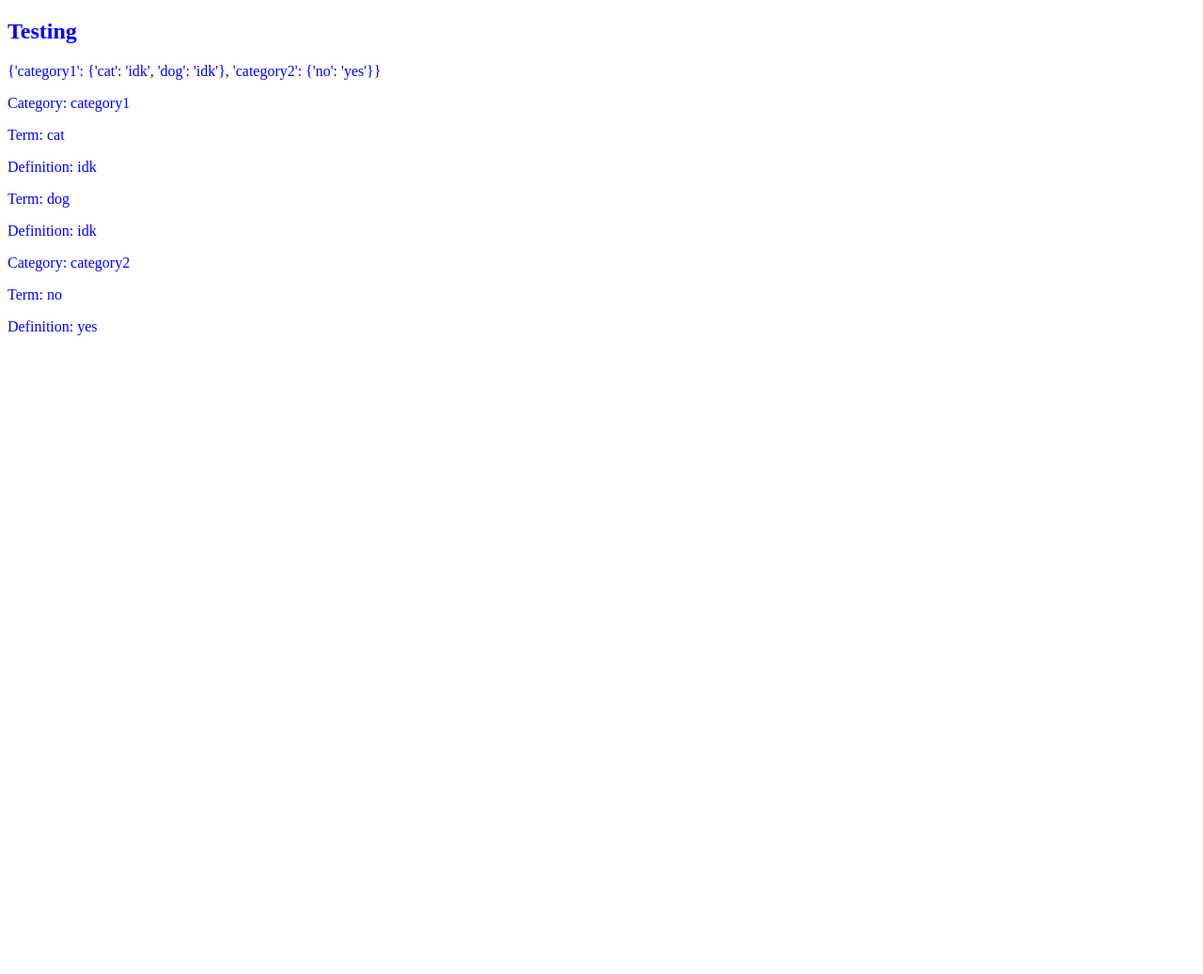
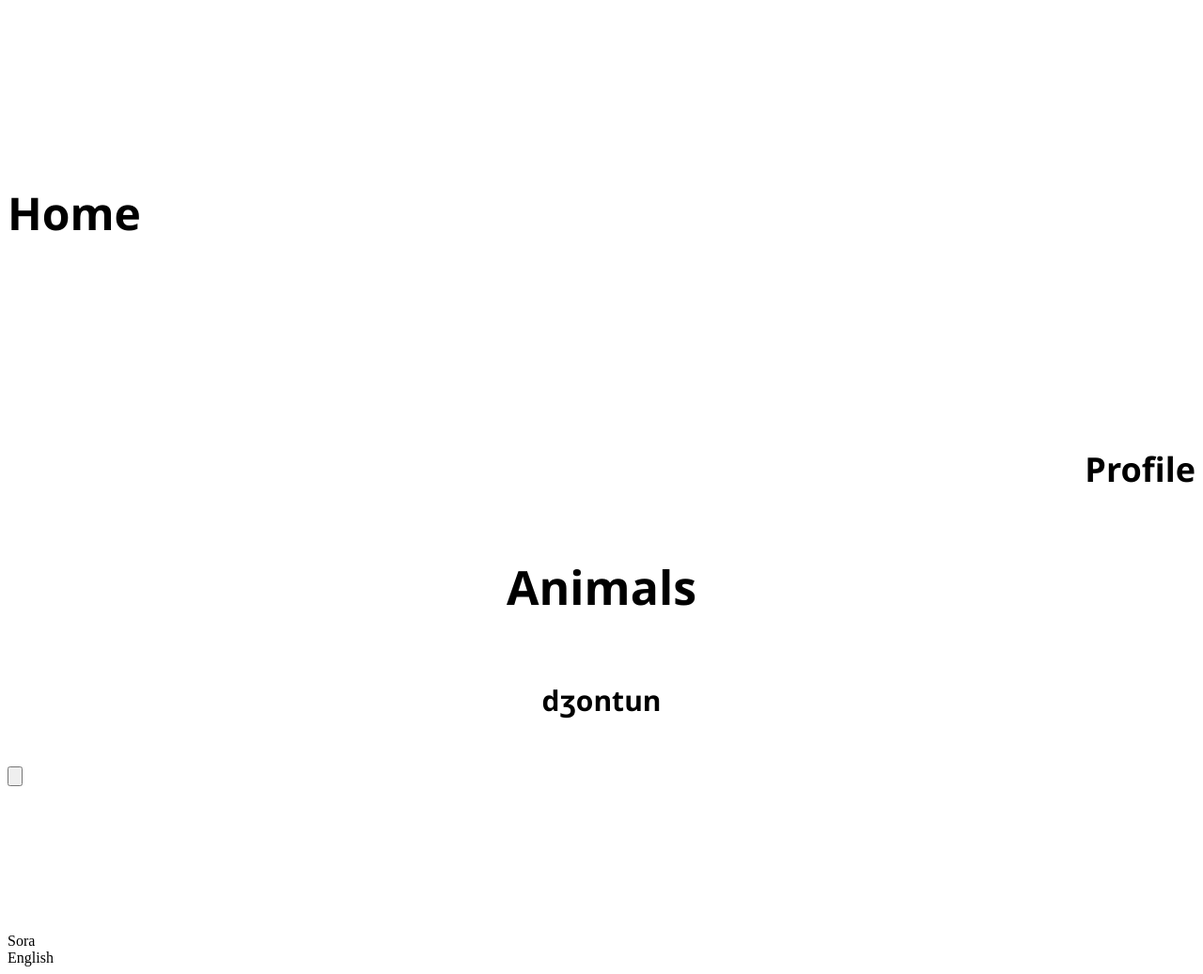
Before and after one commit to 108charlotte/Living-Flashcards, a Django app: page /flashcards/ in a window 1280 px wide. Shown: the whole page at 94% size. Before the commit the page ends 357 px from the top, so only its background shows below. Run offline with Django 5.2, Linux system fonts and the light colour scheme.

Commit message:
fixed html formatting somewhat, @SofiTeresa08 could u check back over your CSS so it works for the correct HTML structure?

```diff
--- a/living_flashcards/flashcards/static/flashcards.css
+++ b/living_flashcards/flashcards/static/flashcards.css
@@ -1,3 +1,86 @@
-* {
-    color: blue;
+/* fyi head is used for content that isn't visible on the page. I think u meant header */
+header {
+    background-color: FCFCF7;
 }
+/* Header*/
+
+header h1{ /* Home on the top left*/
+    color: black;
+    font-size: 48px;
+    text-align: left;
+    font-family: 'Segoe UI', Tahoma, Geneva, Verdana, sans-serif;
+}
+
+header h2{  /* "profile" on header*/
+    color: black;
+    font-size: 36px;
+    text-align: right;
+    font-family: 'Segoe UI', Tahoma, Geneva, Verdana, sans-serif;
+}
+
+header h3{ /* header stuff like "about", "contact", etc. */
+    color: black;
+    font-size:24px;
+    text-align: center;
+    font-family:'Segoe UI', Tahoma, Geneva, Verdana, sans-serif;
+}
+
+/* Deck Titles */
+
+h4{ /* Deck Title in English */
+    color: black;
+    font-size:50px;
+    text-align: center;
+    font-family:'Segoe UI', Tahoma, Geneva, Verdana, sans-serif;
+}
+
+h5{ /* Deck Sub-title in Sora */
+    color: black;
+    font-size:30px;
+    text-align: center;
+    font-family:'Segoe UI', Tahoma, Geneva, Verdana, sans-serif;
+}
+
+/* Flashcards */
+.card-word {
+    color: white;
+    font-size: 40px;
+    text-align: center;
+    font-family: 'Segoe UI', Tahoma, Geneva, Verdana, sans-serif;
+}
+
+.card-phonetic {
+    color: white;
+    font-size: 25px;
+    text-align: center;
+    font-family: 'Segoe UI', Tahoma, Geneva, Verdana, sans-serif;
+}
+
+.flashcard {
+  background-color: #739F7F;
+  border-radius: 12px;
+  width: 500px;
+  height: 220px;
+  position: relative;
+  padding: 3rem 2rem;
+}
+
+/* Middle card */
+.flashcard-stack::after {
+  position: absolute;
+  width: 450px;
+  height: 40px;
+  background-color:#8FC29D;
+  border-radius: 12px;
+}
+/* Bottom card */
+.flashcard-stack::before {
+  position: absolute;
+  bottom: 0;
+  left: 10px;
+  width: 100%;
+  height: 100%;
+  background-color: #9ED9AD;
+  border-radius: 12px;
+  z-index: 1;
+}
--- a/living_flashcards/flashcards/templates/flashcards.html
+++ b/living_flashcards/flashcards/templates/flashcards.html
@@ -1,23 +1,54 @@
+
 {% load static %}
 <!DOCTYPE html>
-<html>
-    <head>
-        <link rel="stylesheet" href="{% static 'flashcards.css' %}">
-    </head>
+<html lang="en">
+<head>
+    <title>Living Flashcards</title>
+    <link rel="stylesheet" href="{% static 'flashcards.css' %}">
+</head>
 <body>
+    <header>
+    <!-- Header with home and profile buttons -->
+     <!--idk what these svgs are for but sure-->
+        <svg></svg>
+        <h1>Home</h1>
 
-    <h2>Testing</h2>
+        <svg></svg>
+        <h2>Profile</h2>
 
-    {{flashcard_data}}
+    <!-- Progress bar showing progress through flashcards -->
+    </header>
 
-    {% for category, cards in flashcard_data.items %}
-        <p>Category: {{category}}</p>
-        {% for term, definition in cards.items %}
-            <p>Term: {{term}}</p>
-            <p>Definition: {{definition}}</p>
-        {% endfor %}
+    <h4>Animals</h4>
+    <h5>dʒontun</h5>
 
-    {% endfor %}
+       <section class="cards-wrap">
+        <div class="stack" id="stack">
+          <div class="card-layer card-mid"></div>
+          <div class="card-layer card-back"></div>
 
+          <article class="card-layer card-front" id="card">
+            <button class="speaker" id="speakerbutton" aria-label="Play pronunciation">
+              <svg viewBox="0 0 24 24" xmlns="http://www.w3.org/2000/svg">
+                <path d="M5 9v6h4l5 4V5L9 9H5z" />
+                <path d="M16.5 8.5a3.5 3.5 0 0 1 0 7" fill="none" stroke="white" stroke-width="1.4" stroke-linecap="round" />
+              </svg>
+            </button>
+
+            <div class="card-content">
+              <h2 class="card-word" id="cardWord">kapara</h2>
+              <div class="card-phonetic" id="cardphonetic">kapara</div>
+            </div>
+          </article>
+        </div>
+
+        <div class="controls">
+          <div class="lang-toggle">
+            <span id="lang-left">Sora</span>
+            <div class="switch" id="langSwitch" role="switch" aria-checked="false">
+              <div class="knob"></div>
+            </div>
+            <span id="lang-right">English</span>
+          </div>
 </body>
 </html>
```
